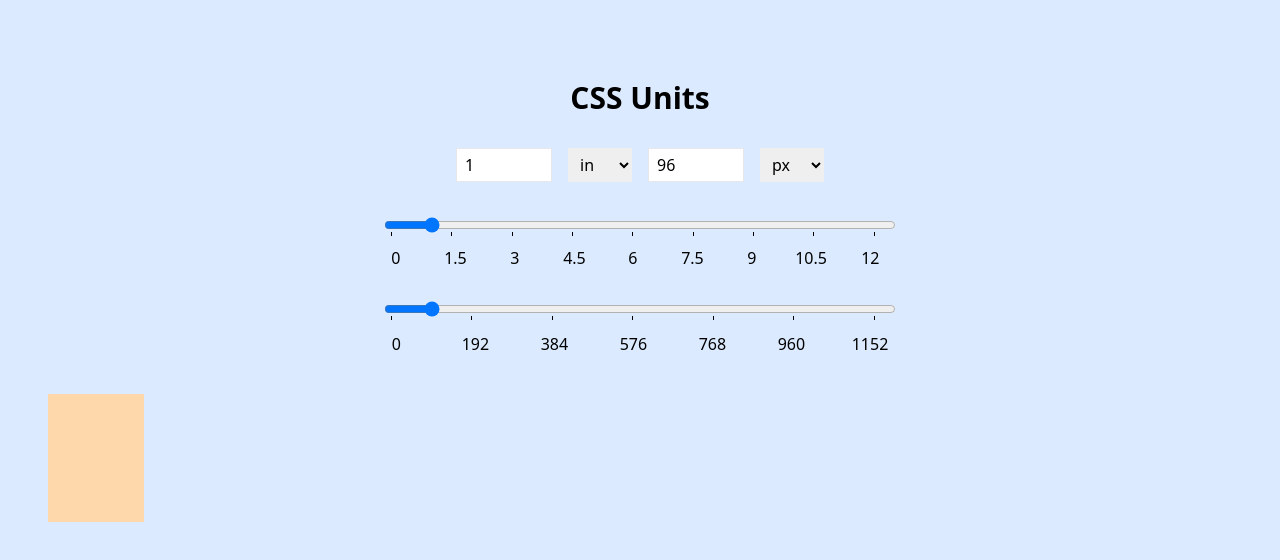
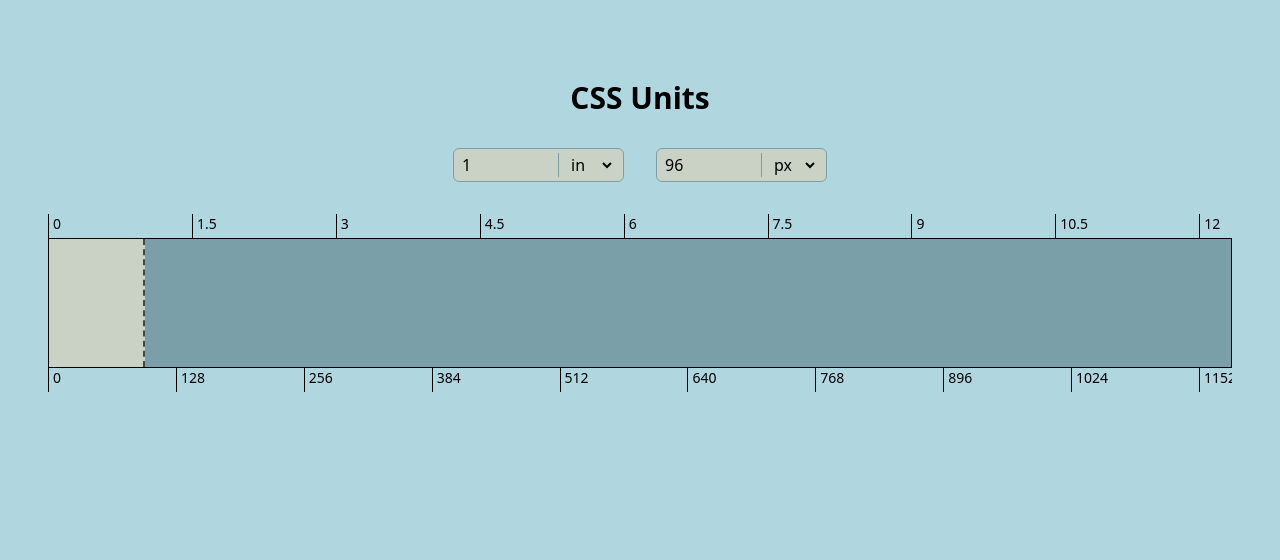
Before and after one commit to jhordyess/css-units, a React (Vite) app: page / in a window 1280 px wide. Shown: the top 560 px of the page. Built offline with nearby package versions, Linux system fonts and the light colour scheme.

Commit message:
Ordered code

```diff
--- /dev/null
+++ b/src/Components/InputBox.tsx
@@ -0,0 +1,47 @@
+import { LengthUnitArr, LengthUnit } from '../utils'
+
+export default function InputBox({
+  value,
+  handleValue,
+  unit,
+  handleUnit,
+  step,
+  className = ''
+}: {
+  value: string
+  handleValue: (e: React.ChangeEvent<HTMLInputElement>) => void
+  unit: LengthUnit
+  handleUnit: (e: React.ChangeEvent<HTMLSelectElement>) => void
+  step: number
+  className?: string
+}) {
+  return (
+    <div
+      className={
+        'flex items-center rounded-md border border-classy-accent bg-classy-base px-2 text-sm sm:text-base' +
+        className
+      }
+    >
+      <input
+        placeholder="Insert value"
+        className="w-16 bg-transparent py-1 pr-2 outline-none sm:w-24"
+        value={value}
+        onChange={handleValue}
+        min="0"
+        type="number"
+        step={step}
+        onFocus={e => {
+          e.target.select()
+        }}
+      />
+      <div className="h-6 border-l border-classy-accent "></div>
+      <select value={unit} onChange={handleUnit} className="h-6 w-14 bg-transparent pl-2">
+        {LengthUnitArr.map(({ name, value, label }) => (
+          <option value={value} title={name} key={value}>
+            {label}
+          </option>
+        ))}
+      </select>
+    </div>
+  )
+}
--- a/src/Components/RangeInput.tsx
+++ b/src/Components/Rule.tsx
@@ -18,7 +18,7 @@ const generate = ({
     {
       length: maxBoxWidth / newStep + 1
     },
-    (_: any, index: number) => index * newStep
+    (_: number, index: number) => index * newStep
   )
 
   const percent = (100 * (maxBoxWidth % newStep)) / maxBoxWidth
@@ -29,19 +29,17 @@ const generate = ({
 export default function RangeInput({
   maxBoxWidth,
   unit,
-  value,
   id = 'unk',
-  handleRange,
   step,
-  factor
+  factor,
+  className = ''
 }: {
   id: string
   unit: LengthUnit
-  value?: string
-  handleRange: (e: React.ChangeEvent<HTMLInputElement>) => void
   maxBoxWidth: number
   step: number
   factor: number
+  className?: string
 }) {
   factor =
     maxBoxWidth <= 420 &&
@@ -55,35 +53,17 @@ export default function RangeInput({
   const { list, percent } = generate({ maxBoxWidth, step, factor })
 
   return (
-    <div>
-      <input
-        className="w-full"
-        type="range"
-        list={'marks-' + id}
-        min="0"
-        max={maxBoxWidth}
-        step="0.01"
-        value={value || '0'}
-        onChange={handleRange}
-      />
-      <datalist
-        id={'marks-' + id}
-        className="w-full flex flex-col justify-between text-sm sm:text-base"
+    <ul
+      className={`flex w-full justify-between text-sm ${className}`}
       style={{
-          writingMode: 'vertical-lr',
         paddingRight: String(percent) + '%' || 0
       }}
     >
       {list.map((value, index) => (
-          <option
-            key={id + '-' + index}
-            value={String(value)}
-            label={String(value)}
-            className="flex justify-center p-0 m-0"
-            style={{ transform: 'rotate(-90deg)' }}
-          />
+        <li key={id + '-' + index} className="relative h-6 border-l border-black">
+          <span className="absolute left-1">{String(value)}</span>
+        </li>
       ))}
-      </datalist>
-    </div>
+    </ul>
   )
 }
--- a/src/Home.tsx
+++ b/src/Home.tsx
@@ -1,50 +1,11 @@
-import { LengthUnit, LengthUnitArr, fixUnit } from './utils'
+import { rangeValues, fixUnit } from './utils'
 import { useConverterHook } from './hooks'
-import { FocusEvent, useState } from 'react'
-import RangeInput from './Components/RangeInput'
-
-const rangeValues: {
-  [key in LengthUnit]: { rangeMinStep: number; inputStep: number; factor: number }
-} = {
-  [LengthUnit.Centimeter]: {
-    factor: 10,
-    inputStep: 1,
-    rangeMinStep: 1
-  },
-  [LengthUnit.Millimeter]: {
-    factor: 10,
-    inputStep: 10,
-    rangeMinStep: 10
-  },
-  [LengthUnit.QuarterMillimeter]: {
-    factor: 10,
-    inputStep: 40,
-    rangeMinStep: 40
-  },
-  [LengthUnit.Inch]: {
-    factor: 8,
-    inputStep: 0.5,
-    rangeMinStep: 0.5
-  },
-  [LengthUnit.Pica]: {
-    factor: 12,
-    inputStep: 2,
-    rangeMinStep: 4
-  },
-  [LengthUnit.Point]: {
-    factor: 12,
-    inputStep: 24,
-    rangeMinStep: 48
-  },
-  [LengthUnit.Pixel]: {
-    factor: 12,
-    inputStep: 32,
-    rangeMinStep: 64
-  }
-}
+import { useState } from 'react'
+import RangeInput from './Components/Rule'
+import InputBox from './Components/InputBox'
 
 export default function Home() {
-  const { leftField, rightField, rangeField } = useConverterHook()
+  const { leftField, rightField } = useConverterHook()
 
   const [viewportWidth, setViewportWidth] = useState(
     typeof window !== 'undefined' ? window.innerWidth : 0
@@ -56,90 +17,50 @@ export default function Home() {
     })
   }
 
-  const autoSelect = (e: FocusEvent<HTMLInputElement>) => {
-    e.target.select()
-  }
-
   const maxWidth = viewportWidth < 640 ? viewportWidth - 24 * 2 : viewportWidth - 48 * 2
 
   return (
-    <main className="min-h-screen w-full p-6 sm:p-12 bg-blue-100">
-      <h1 className="text-3xl font-bold py-8 text-center">CSS Units</h1>
-      <section className="w-full">
-        <div className="max-w-md mx-auto mb-8">
-          <div className="w-full flex gap-4 justify-center flex-wrap">
-            <input
-              className="border py-1 p-2 w-24 focus:border-red"
-              placeholder="Insert value"
+    <main className="min-h-screen w-full bg-classy-background p-6 sm:p-12">
+      <h1 className="py-8 text-center text-3xl font-bold">CSS Units</h1>
+      <section className="mx-auto mb-8 flex max-w-lg flex-wrap justify-center gap-8">
+        <InputBox
+          className=""
+          handleUnit={leftField.handleUnitChange}
+          handleValue={leftField.handleValueChange}
+          unit={leftField.unit}
           value={leftField.value}
-              onChange={leftField.handleValueChange}
-              min="0"
-              type="number"
           step={rangeValues[leftField.unit].inputStep}
-              onFocus={autoSelect}
         />
-            <select
-              value={leftField.unit}
-              onChange={leftField.handleUnitChange}
-              className="py-1 px-2 w-16"
-            >
-              {LengthUnitArr.map(({ name, value, label }) => (
-                <option value={value} title={name} key={value}>
-                  {label}
-                </option>
-              ))}
-            </select>
-            <input
-              className="border py-1 px-2 w-24 focus:border-red"
-              placeholder="Insert value"
+        <InputBox
+          className=""
+          handleUnit={rightField.handleUnitChange}
+          handleValue={rightField.handleValueChange}
+          unit={rightField.unit}
           value={rightField.value}
-              onChange={rightField.handleValueChange}
-              min="0"
-              type="number"
           step={rangeValues[rightField.unit].inputStep}
-              onFocus={autoSelect}
         />
-            <select
-              value={rightField.unit}
-              onChange={rightField.handleUnitChange}
-              className="py-1 px-2 w-16"
-            >
-              {LengthUnitArr.map(({ name, value, label }) => (
-                <option value={value} title={name} key={value}>
-                  {label}
-                </option>
-              ))}
-            </select>
-          </div>
-        </div>
-        <div className="min-w-[240px] max-w-lg mx-auto my-8">
-          <div className="w-full mt-6 flex flex-col gap-6">
+      </section>
+      <section className="w-full overflow-x-hidden">
         <RangeInput
           maxBoxWidth={maxWidth}
           unit={leftField.unit}
-              value={leftField.value}
-              handleRange={rangeField.handleRangeLeft}
           id="lin"
           step={rangeValues[leftField.unit].rangeMinStep}
           factor={rangeValues[leftField.unit].factor}
         />
+        <div className="border border-black bg-classy-accent">
+          <div
+            className="h-32 w-24 border-r-2 border-dashed border-classy-primary bg-classy-base"
+            style={{ width: `${leftField.value}${fixUnit(leftField.unit)}` }}
+          />
+        </div>
         <RangeInput
           maxBoxWidth={maxWidth}
           unit={rightField.unit}
-              value={rightField.value}
-              handleRange={rangeField.handleRangeRight}
           id="rin"
           step={rangeValues[rightField.unit].rangeMinStep}
-              factor={rangeValues[leftField.unit].factor}
+          factor={rangeValues[rightField.unit].factor}
         />
-          </div>
-        </div>
-        <div className="w-full overflow-x-auto">
-          <div
-            className="h-32 w-24 bg-orange-200"
-            style={{ width: `${leftField.value}${fixUnit(leftField.unit)}` }}
-          />
-        </div>
       </section>
     </main>
   )
--- a/src/hooks.ts
+++ b/src/hooks.ts
@@ -5,6 +5,7 @@ import { LengthUnit, Field } from './utils'
 type converterState = {
   leftField: { value: string; unit: LengthUnit }
   rightField: { value: string; unit: LengthUnit }
+  rangeField: { value: string }
 }
 
 const defConverterVals: converterState = {
@@ -15,6 +16,9 @@ const defConverterVals: converterState = {
   rightField: {
     value: '96',
     unit: LengthUnit.Pixel
+  },
+  rangeField: {
+    value: '96'
   }
 }
 
@@ -46,6 +50,12 @@ export const useConverterHook = (initialState: converterState = defConverterVals
       rightField: {
         ...prevFields.rightField,
         value: updatedRightVal
+      },
+      rangeField: {
+        value:
+          sourceUnit === LengthUnit.Pixel
+            ? inputValue
+            : convert(inputValue, sourceUnit, LengthUnit.Pixel)
       }
     }))
   }
@@ -86,7 +96,7 @@ export const useConverterHook = (initialState: converterState = defConverterVals
       },
       rangeField: {
         value:
-          sourceValue === LengthUnit.Pixel
+          sourceUnit === LengthUnit.Pixel
             ? sourceValue
             : convert(sourceValue, sourceUnit, LengthUnit.Pixel)
       }
@@ -117,7 +127,8 @@ export const useConverterHook = (initialState: converterState = defConverterVals
     rangeField: {
       handleRangeLeft: (e: React.ChangeEvent<HTMLInputElement>) => handleValueChange(e, Field.Left),
       handleRangeRight: (e: React.ChangeEvent<HTMLInputElement>) =>
-        handleValueChange(e, Field.Right)
+        handleValueChange(e, Field.Right),
+      value: fields.rangeField.value
     }
   }
 }
--- a/src/utils.ts
+++ b/src/utils.ts
@@ -22,3 +22,43 @@ export const LengthUnitArr = Object.entries(LengthUnit).map(([name, value]) => (
   value,
   label: fixUnit(value)
 }))
+
+export const rangeValues: {
+  [key in LengthUnit]: { rangeMinStep: number; inputStep: number; factor: number }
+} = {
+  [LengthUnit.Centimeter]: {
+    factor: 10,
+    inputStep: 1,
+    rangeMinStep: 1
+  },
+  [LengthUnit.Millimeter]: {
+    factor: 10,
+    inputStep: 10,
+    rangeMinStep: 10
+  },
+  [LengthUnit.QuarterMillimeter]: {
+    factor: 10,
+    inputStep: 40,
+    rangeMinStep: 40
+  },
+  [LengthUnit.Inch]: {
+    factor: 8,
+    inputStep: 0.5,
+    rangeMinStep: 0.5
+  },
+  [LengthUnit.Pica]: {
+    factor: 12,
+    inputStep: 2,
+    rangeMinStep: 4
+  },
+  [LengthUnit.Point]: {
+    factor: 12,
+    inputStep: 24,
+    rangeMinStep: 48
+  },
+  [LengthUnit.Pixel]: {
+    factor: 12,
+    inputStep: 32,
+    rangeMinStep: 64
+  }
+}
```
Lines whose indentation alone changed are shown as unchanged.
